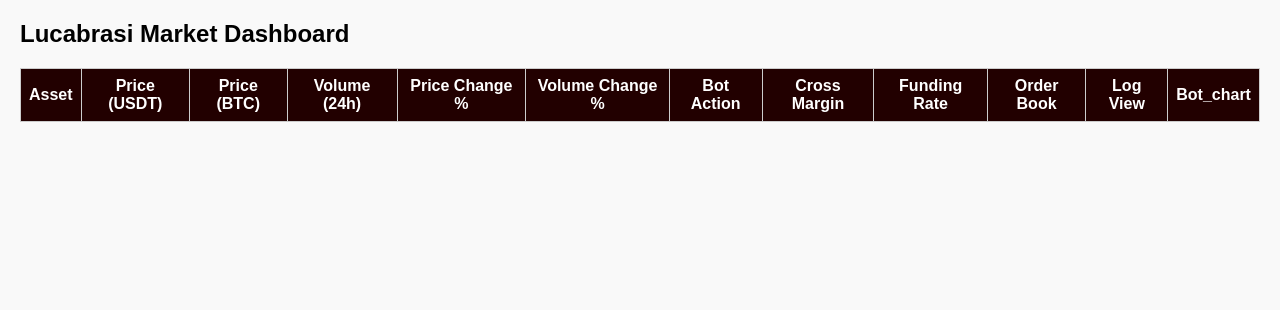
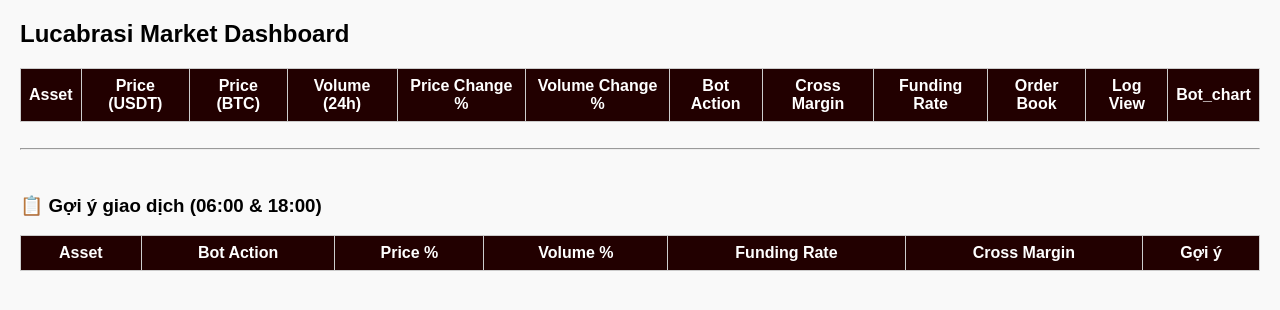
Before and after one commit to Luca-vn/coinmarketcap, a Python web app: template templates/index.html in a window 1280 px wide. Shown: the top 310 px of the page. Run offline with Jinja, Linux system fonts and the light colour scheme; the template is opened without the code that fills it, so the values that code supplies are empty.

Commit message:
Update index.html

```diff
--- a/templates/index.html
+++ b/templates/index.html
@@ -52,5 +52,33 @@
             {% endfor %}
         </tbody>
     </table>
+    <br><hr><br>
+<h3>📋 Gợi ý giao dịch (06:00 & 18:00)</h3>
+<table>
+    <thead>
+        <tr>
+            <th>Asset</th>
+            <th>Bot Action</th>
+            <th>Price %</th>
+            <th>Volume %</th>
+            <th>Funding Rate</th>
+            <th>Cross Margin</th>
+            <th>Gợi ý</th>
+        </tr>
+    </thead>
+    <tbody>
+        {% for row in decision_data %}
+        <tr>
+            <td>{{ row.asset }}</td>
+            <td>{{ row.bot_action }}</td>
+            <td>{{ row.price_pct }}</td>
+            <td>{{ row.volume_pct }}</td>
+            <td>{{ row.funding_rate }}</td>
+            <td>{{ row.cross_margin }}</td>
+            <td><b>{{ row.signal }}</b></td>
+        </tr>
+        {% endfor %}
+    </tbody>
+</table>
 </body>
 </html>
```
